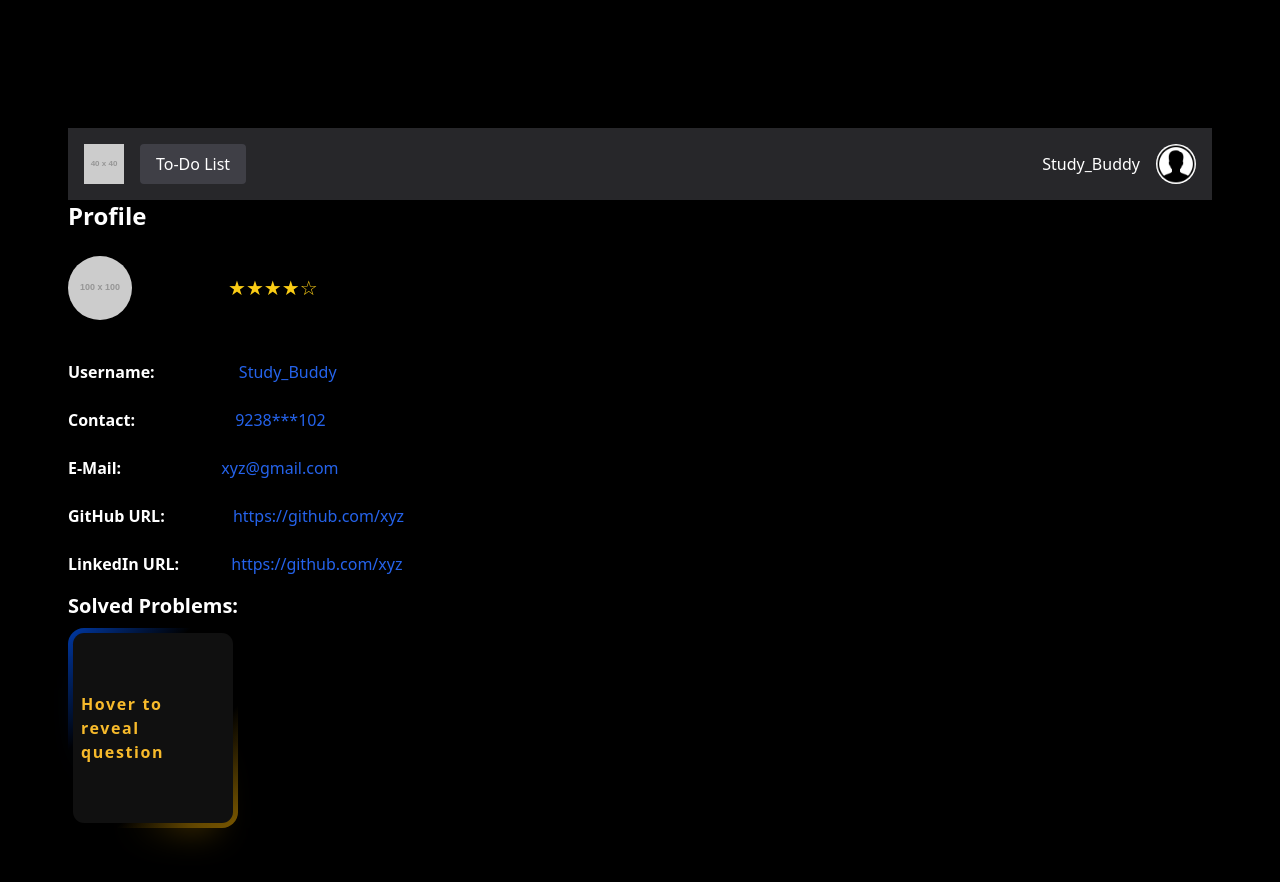
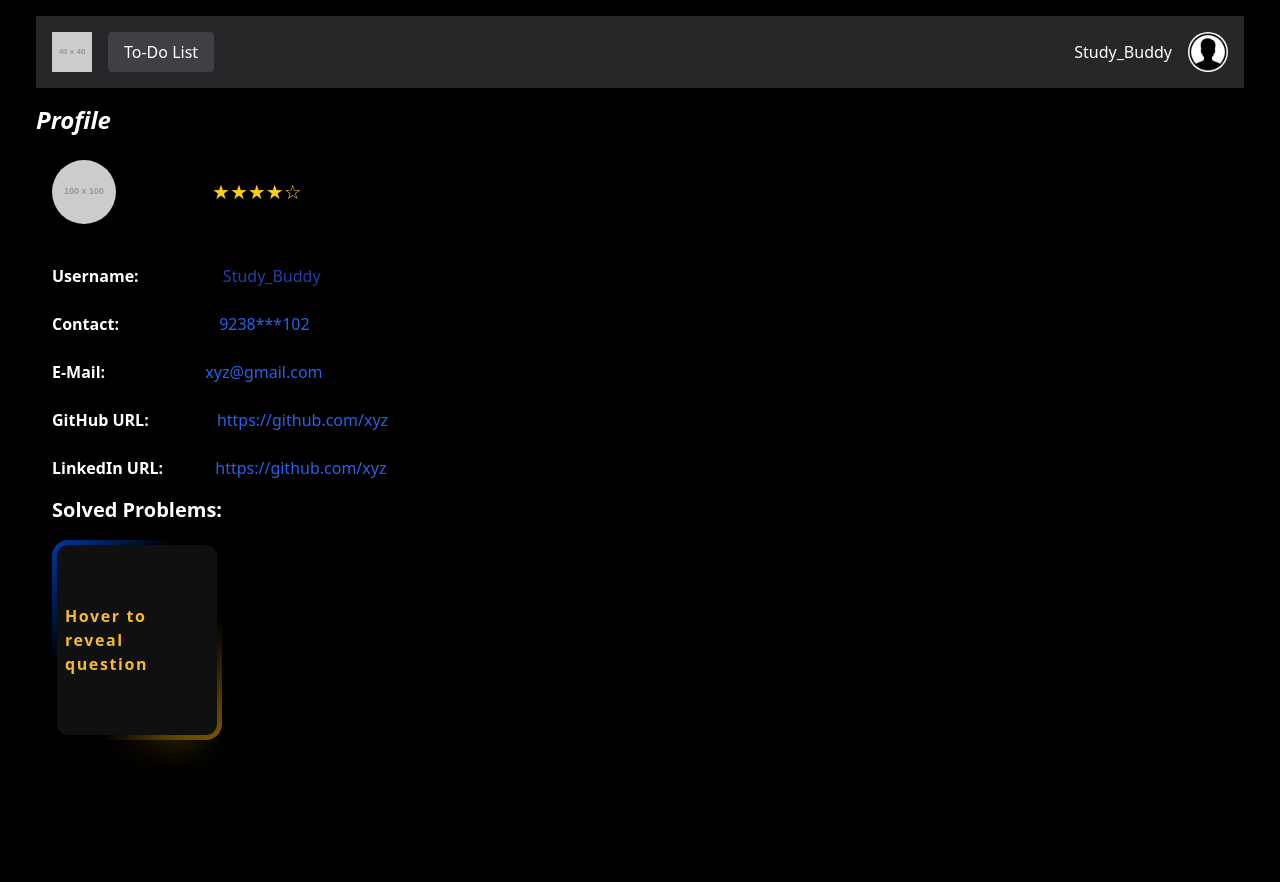
Before and after one commit to vineeth-satya/StudyLighthouse, a React (Create React App) app in the folder Client/: page /profile in a window 1280 px wide. Shown: the top 882 px of the page. After the commit the page ends 820 px from the top, so only its background shows below. Built offline with nearby package versions, Linux system fonts and the light colour scheme.

Commit message:
added some changes to profile pages

```diff
--- a/Client/src/pages/friendprofile.js
+++ b/Client/src/pages/friendprofile.js
@@ -3,27 +3,26 @@ import Header from '../components/Navbar'
 
 export default function Friendprofile() {
     return (
-      <div className="bg-black text-white p-6 rounded-lg w-full h-screen flex flex-col items-start justify-start pt-32">
+      <div className="bg-black text-white p-6 rounded-lg w-full h-screen flex flex-col ">
         <Header />
         <div className="w-full">
-          <h2 className="text-3xl font-bold text-left mb-4 ml-6">Study_Buddy's Profile</h2>
+          <h2 className="text-3xl font-bold text-left mb-4 ml-6 pt-4">Study_Buddy's Profile</h2>
           <div className="flex items-center mb-4">
             <img className="w-16 h-16 rounded-full mr-4 ml-10" src="https://placehold.co/100x100" alt="Profile Picture"/>
-            <div>
+            <div className='ml-4'>
               <p className="text-blue-400">@Study_Buddy</p>
               <div className="flex items-center">
                 <span className="text-yellow-400 text-xl">★★★★☆</span>
               </div>
             </div>
           </div>
-          <div className="mb-4 pt-4 ml-10 text-xl">
+          <div className="mb-4 pt-8 ml-10">
             <p><span className="font-bold">GitHub URL:</span> <a href="https://github.com/xyz" className="text-blue-600 ml-10">https://github.com/xyz</a></p>
             <br />
             <p><span className="font-bold">LinkedIn URL:</span> <a href="https://linkedin.com/xyz" className="text-blue-600 ml-7">https://linkedin.com/xyz</a></p>
           </div>
           <div>
-            <h3 className="font-bold mb-2 text-xl ml-10">Solved Problems:</h3>
-
+            <h3 className="font-bold mb-2 text-xl ml-10 pt-4">Solved Problems:</h3>
           </div>
         </div>
       </div>
--- a/Client/src/pages/profile.js
+++ b/Client/src/pages/profile.js
@@ -4,19 +4,19 @@ import ProblemsSolved from '../components/studycard';
 
 export default function Profile() {
     return (
-      <div className="bg-black text-white p-12 pt-32 min-h-screen flex flex-col">
+      <div className="bg-black text-white p-4 min-h-screen flex flex-col">
         <Header/>
-        <h1 className="text-2xl font-bold mb-6">Profile</h1>
-        <div className="flex items-center mb-10">
+        <h1 className="text-2xl font-bold mb-6 pt-4 italic">Profile</h1>
+        <div className="flex items-center mb-10 ml-4">
           <img className="w-16 h-16 rounded-full" src="https://placehold.co/100x100" alt="Profile Image"/>
-          <div className="ml-4">
+          <div className="ml-0">
             <div className="flex items-center">
-              <span className="text-yellow-400 ml-20 text-xl">★★★★☆</span>
+              <span className="text-yellow-400 ml-24 text-xl">★★★★☆</span>
             </div>
           </div>
         </div>
-        <div className="mb-4">
-          <p><strong>Username:</strong> <a href="#" className="text-blue-600 ml-20" >Study_Buddy</a></p>
+        <div className="mb-4 ml-4">
+          <p><strong>Username:</strong> <a href="#" className="text-blue-800 ml-20" >Study_Buddy</a></p>
           <br></br>
           <p><strong>Contact:</strong> <span className="text-blue-600 ml-24">9238***102</span></p>
           <br></br>
@@ -27,8 +27,8 @@ export default function Profile() {
           <p><strong>LinkedIn URL:</strong> <a href="https://github.com/xyz" className="text-blue-600 ml-12">https://github.com/xyz</a></p>
         </div>
         <div className="flex-1">
-          <h2 className="text-xl font-bold mb-2">Solved Problems:</h2>
-          <div className="grid grid-cols-1 md:grid-cols-3 lg:grid-cols-5 gap-4">
+          <h2 className="text-xl font-bold mb-2 ml-4">Solved Problems:</h2>
+          <div className="grid grid-cols-1 md:grid-cols-3 lg:grid-cols-5 gap-4 ml-4 pt-2">
             <ProblemsSolved/>
             {/* <div className="bg-zinc-800 p-4 rounded-lg">
               <p>What is the capital of Andhra Pradesh?</p>
```
